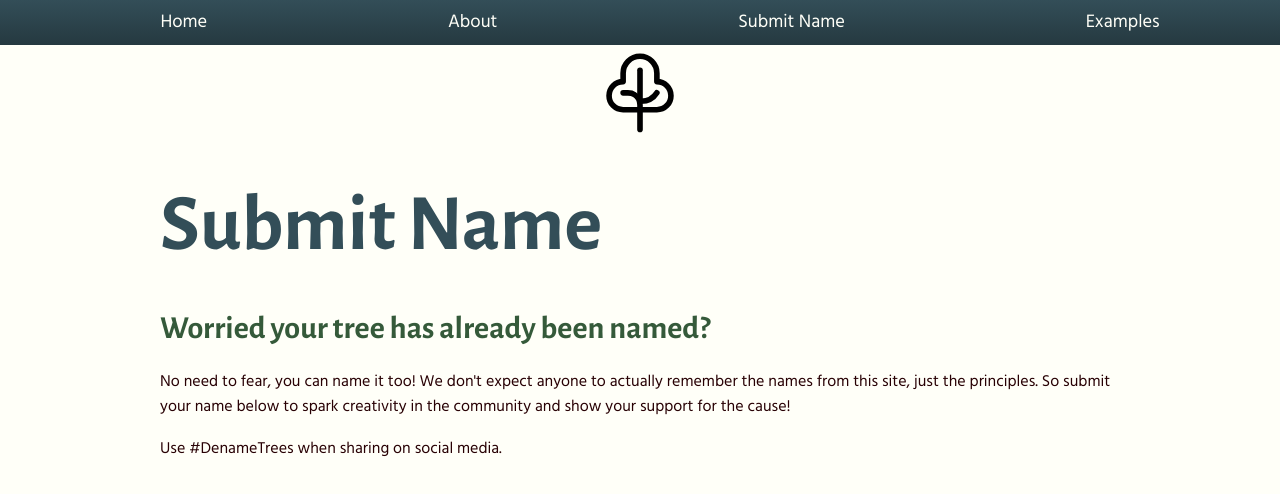
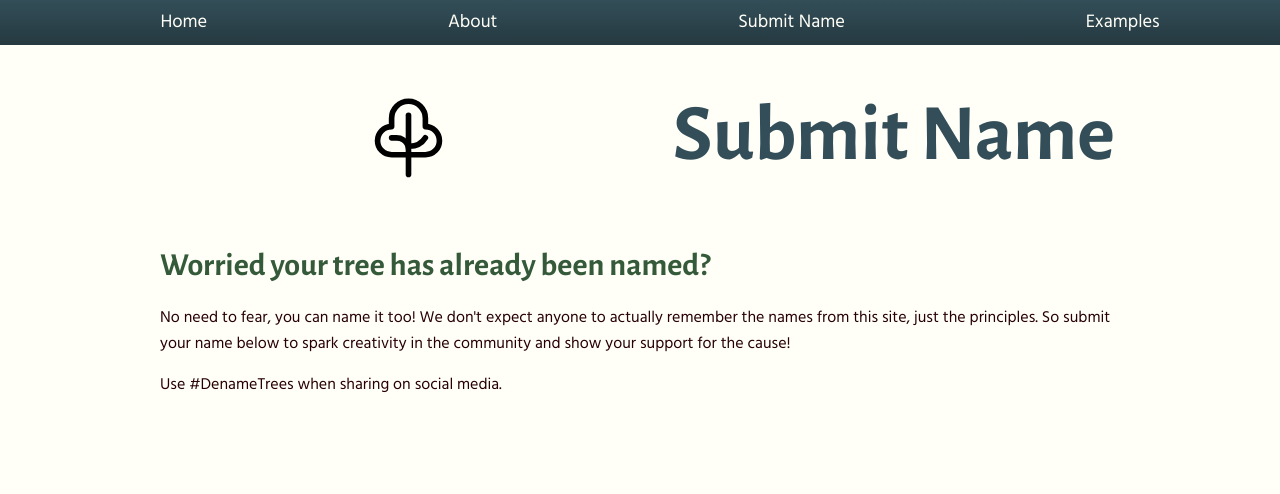
Before and after one commit to hannahmthomas1/Responsive-Flexboxes, a plain HTML site: page form/index.html in a window 1280 px wide. Drawn offline with nearby package versions, Linux system fonts and the light colour scheme.

Commit message:
Update main.css

```diff
--- a/styles/main.css
+++ b/styles/main.css
@@ -274,6 +274,17 @@ a:hover {
   }
 }
 
+.form-heading {
+  display: flex;
+  flex-direction: row;
+  gap: 1rem;
+  align-items: center;
+}
+
+.form-heading h1 {
+  flex: 1 1 90%;
+}
+
 @media (min-width: 900px) {
   .cards {
     flex-wrap: nowrap;
```
